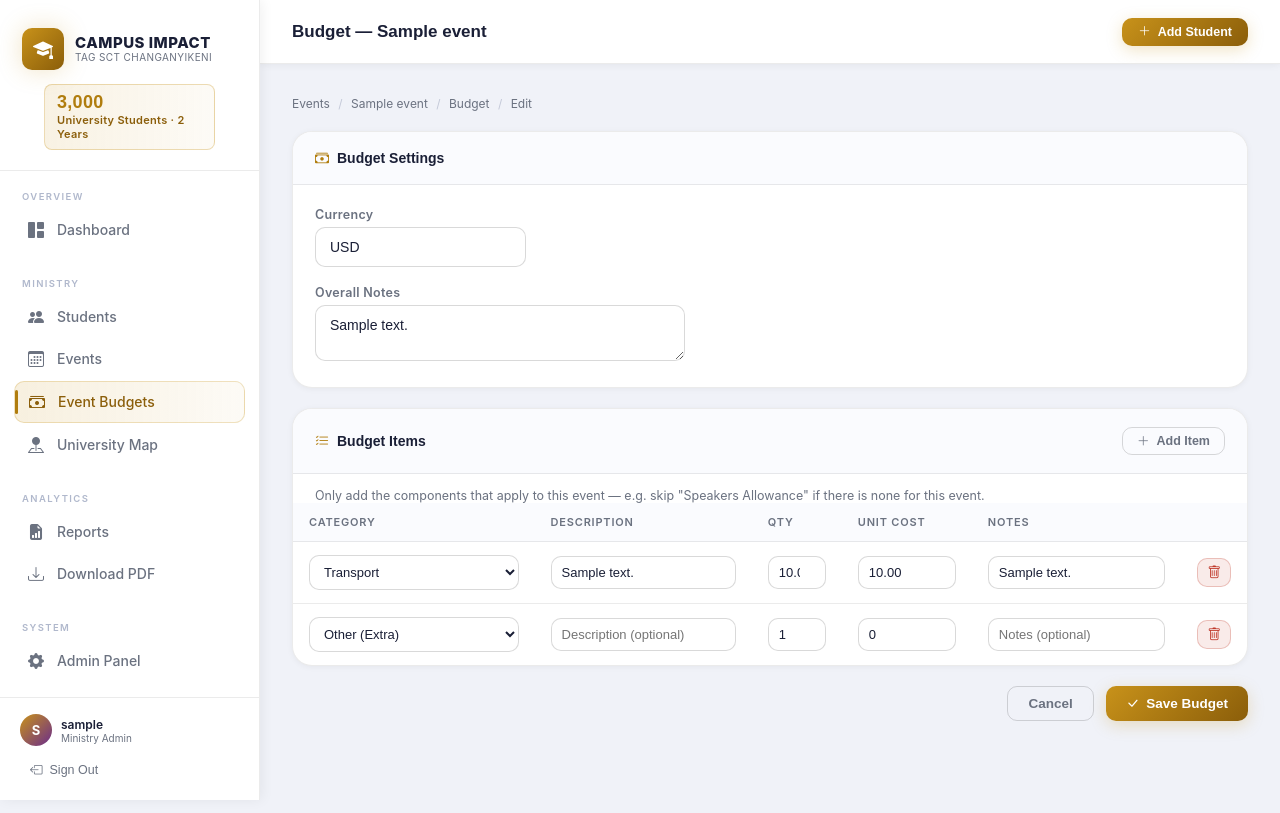
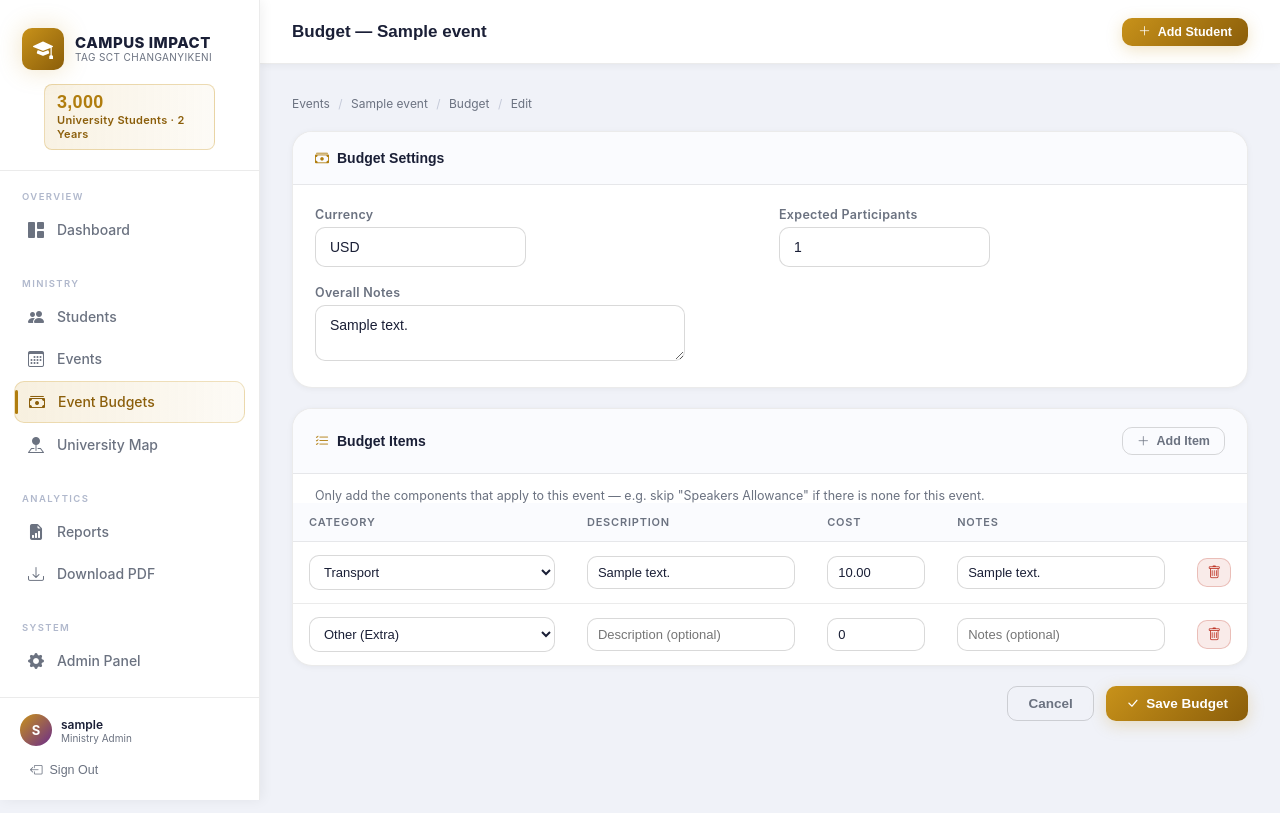
Before and after one commit to kcham193/CAMPUS-MINISTRY-SYSTEM, a Django app: page /events/1/budget/edit/ in a window 1280 px wide. Run offline with Django 4.2, Linux system fonts and the light colour scheme; a user stored in the database is signed in; tables that the repository leaves empty hold one stand-in row (values such as "Sample post").

Commit message:
Fix budget save bug, replace item quantity with expected participants, fix blocked map tiles
Budget edits were failing intermittently because the dynamic add/remove
row JS could leave a gap in the formset's index numbering when a newly
added row was removed. Django's formset then misread the gap as a
changed-but-invalid item instead of an ignorable blank one, so the save
failed and a phantom empty row reappeared. Rows are now reindexed
contiguously on every add/remove.

Also, per-item quantity didn't reflect how these budgets are actually
planned (a flat cost per line item, not qty x unit price), so BudgetItem
now has a single "cost" field, and EventBudget gained an overall
"expected_participants" count for planning purposes.

The university map was rendering "Access blocked" tiles because raw
OpenStreetMap tile servers block many cloud-hosting IP ranges (including
Render's) under their tile usage policy. Switched back to CARTO's free
basemap CDN, which is built for this kind of public embedding.

Co-Authored-By: Claude Sonnet 5 <noreply@anthropic.com>

```diff
--- a/ministry/admin.py
+++ b/ministry/admin.py
@@ -45,7 +45,7 @@ class BudgetItemInline(admin.TabularInline):
 
 @admin.register(EventBudget)
 class EventBudgetAdmin(admin.ModelAdmin):
-    list_display = ['event', 'currency', 'formatted_total']
+    list_display = ['event', 'currency', 'expected_participants', 'formatted_total']
     inlines = [BudgetItemInline]
 
     def formatted_total(self, obj):
--- a/ministry/forms.py
+++ b/ministry/forms.py
@@ -70,9 +70,10 @@ class EventForm(forms.ModelForm):
 class EventBudgetForm(forms.ModelForm):
     class Meta:
         model = EventBudget
-        fields = ['currency', 'notes']
+        fields = ['currency', 'expected_participants', 'notes']
         widgets = {
             'currency': forms.TextInput(attrs={'placeholder': 'e.g. TZS'}),
+            'expected_participants': forms.NumberInput(attrs={'min': '0', 'placeholder': 'e.g. 50'}),
             'notes': forms.Textarea(attrs={'rows': 2, 'placeholder': 'Overall notes about this budget (optional)'}),
         }
 
@@ -86,11 +87,10 @@ class EventBudgetForm(forms.ModelForm):
 class BudgetItemForm(forms.ModelForm):
     class Meta:
         model = BudgetItem
-        fields = ['category', 'description', 'quantity', 'unit_cost', 'notes']
+        fields = ['category', 'description', 'cost', 'notes']
         widgets = {
             'description': forms.TextInput(attrs={'placeholder': 'Description (optional)'}),
-            'quantity': forms.NumberInput(attrs={'step': '0.01', 'min': '0'}),
-            'unit_cost': forms.NumberInput(attrs={'step': '0.01', 'min': '0'}),
+            'cost': forms.NumberInput(attrs={'step': '0.01', 'min': '0'}),
             'notes': forms.TextInput(attrs={'placeholder': 'Notes (optional)'}),
         }
 
--- a/ministry/models.py
+++ b/ministry/models.py
@@ -1,7 +1,7 @@
 
 from decimal import Decimal
 from django.db import models
-from django.db.models import Sum, F, DecimalField
+from django.db.models import Sum, DecimalField
 from django.db.models.functions import Coalesce
 from django.utils import timezone
 
@@ -162,6 +162,9 @@ class EventBudget(models.Model):
     """A budget plan attached to a single event."""
     event = models.OneToOneField(Event, on_delete=models.CASCADE, related_name='budget')
     currency = models.CharField(max_length=6, default='TZS')
+    expected_participants = models.PositiveIntegerField(
+        default=0, help_text='Expected number of participants for this budget'
+    )
     notes = models.TextField(blank=True, help_text='Overall notes about this budget')
     created_at = models.DateTimeField(auto_now_add=True)
     updated_at = models.DateTimeField(auto_now=True)
@@ -173,7 +176,7 @@ class EventBudget(models.Model):
     def total_cost(self):
         result = self.items.aggregate(
             total=Coalesce(
-                Sum(F('quantity') * F('unit_cost')),
+                Sum('cost'),
                 Decimal('0'),
                 output_field=DecimalField(max_digits=14, decimal_places=2),
             )
@@ -197,8 +200,7 @@ class BudgetItem(models.Model):
     budget = models.ForeignKey(EventBudget, on_delete=models.CASCADE, related_name='items')
     category = models.CharField(max_length=20, choices=CATEGORY_CHOICES, default='other')
     description = models.CharField(max_length=255, blank=True)
-    quantity = models.DecimalField(max_digits=8, decimal_places=2, default=1)
-    unit_cost = models.DecimalField(max_digits=12, decimal_places=2, default=0)
+    cost = models.DecimalField(max_digits=12, decimal_places=2, default=0)
     notes = models.CharField(max_length=255, blank=True)
 
     class Meta:
@@ -206,10 +208,6 @@ class BudgetItem(models.Model):
 
     def __str__(self):
         return f"{self.get_category_display()} — {self.description or 'Item'}"
-
-    @property
-    def subtotal(self):
-        return self.quantity * self.unit_cost
 
 
 class MinistryGoal(models.Model):
--- a/ministry/templates/ministry/events/budget_form.html
+++ b/ministry/templates/ministry/events/budget_form.html
@@ -25,6 +25,10 @@
             <label>Currency</label>
             {{ form.currency }}
           </div>
+          <div>
+            <label>Expected Participants</label>
+            {{ form.expected_participants }}
+          </div>
         </div>
         <div style="margin-top:18px">
           <label>Overall Notes</label>
@@ -49,8 +53,7 @@
             <tr>
               <th style="min-width:170px">Category</th>
               <th style="min-width:180px">Description</th>
-              <th style="width:90px">Qty</th>
-              <th style="width:130px">Unit Cost</th>
+              <th style="width:130px">Cost</th>
               <th style="min-width:150px">Notes</th>
               <th style="width:50px"></th>
             </tr>
@@ -64,8 +67,7 @@
                 {% if item_form.category.errors %}<div style="color:#e74c3c;font-size:11px">{{ item_form.category.errors.0 }}</div>{% endif %}
               </td>
               <td>{{ item_form.description }}</td>
-              <td>{{ item_form.quantity }}</td>
-              <td>{{ item_form.unit_cost }}</td>
+              <td>{{ item_form.cost }}</td>
               <td>{{ item_form.notes }}</td>
               <td style="text-align:center">
                 <button type="button" class="btn-ci btn-ci-danger" onclick="removeBudgetRow(this)" style="padding:6px 9px">
@@ -96,8 +98,7 @@
         {{ formset.empty_form.category }}
       </td>
       <td>{{ formset.empty_form.description }}</td>
-      <td>{{ formset.empty_form.quantity }}</td>
-      <td>{{ formset.empty_form.unit_cost }}</td>
+      <td>{{ formset.empty_form.cost }}</td>
       <td>{{ formset.empty_form.notes }}</td>
       <td style="text-align:center">
         <button type="button" class="btn-ci btn-ci-danger" onclick="removeBudgetRow(this)" style="padding:6px 9px">
@@ -112,15 +113,29 @@
 
 {% block extra_js %}
 <script>
+  function reindexBudgetRows() {
+    // Keep form indices contiguous (0..N-1) so Django's formset doesn't see
+    // "gaps" left by removed rows and mistake them for invalid submissions.
+    const tbody = document.getElementById('item-rows');
+    const rows = Array.from(tbody.querySelectorAll('tr'));
+    rows.forEach((tr, idx) => {
+      tr.querySelectorAll('input, select, textarea').forEach(el => {
+        if (el.name) el.name = el.name.replace(/items-\d+-/, `items-${idx}-`);
+        if (el.id) el.id = el.id.replace(/items-\d+-/, `items-${idx}-`);
+      });
+    });
+    const totalFormsInput = document.querySelector('input[name="items-TOTAL_FORMS"]');
+    if (totalFormsInput) totalFormsInput.value = rows.length;
+  }
+
   function addBudgetRow() {
     const tbody = document.getElementById('item-rows');
-    const totalFormsInput = document.querySelector('input[name="items-TOTAL_FORMS"]');
-    const formIdx = parseInt(totalFormsInput.value, 10);
-    const templateHtml = document.getElementById('empty-form-row').innerHTML.replace(/__prefix__/g, formIdx);
+    const nextIdx = tbody.querySelectorAll('tr').length;
+    const templateHtml = document.getElementById('empty-form-row').innerHTML.replace(/__prefix__/g, nextIdx);
     const tr = document.createElement('tr');
     tr.innerHTML = templateHtml;
     tbody.appendChild(tr);
-    totalFormsInput.value = formIdx + 1;
+    reindexBudgetRows();
   }
 
   function removeBudgetRow(btn) {
@@ -131,6 +146,7 @@
       tr.style.display = 'none';
     } else {
       tr.remove();
+      reindexBudgetRows();
     }
   }
 </script>
--- a/ministry/templates/ministry/universities/map.html
+++ b/ministry/templates/ministry/universities/map.html
@@ -113,9 +113,9 @@ const universities = {{ uni_data_json|safe }};
 // Dark tile layer
 const map = L.map('map', { zoomControl: true }).setView([-6.8, 39.26], 13);
 
-L.tileLayer('https://{s}.tile.openstreetmap.org/{z}/{x}/{y}.png', {
-  attribution: '&copy; <a href="https://www.openstreetmap.org/copyright">OpenStreetMap</a> contributors',
-  maxZoom: 19
+L.tileLayer('https://{s}.basemaps.cartocdn.com/light_all/{z}/{x}/{y}{r}.png', {
+  attribution: '&copy; <a href="https://www.openstreetmap.org/copyright">OpenStreetMap</a> contributors &copy; <a href="https://carto.com/attributions">CARTO</a>',
+  subdomains: 'abcd', maxZoom: 19
 }).addTo(map);
 
 const markers = {};
```
Also changed, not shown: ministry/pdf_report.py (+7 -13 lines), ministry/templates/ministry/events/budget_detail.html (+8 -8 lines), ministry/migrations/0006_budgetitem_cost_eventbudget_expected_participants.py (added).
